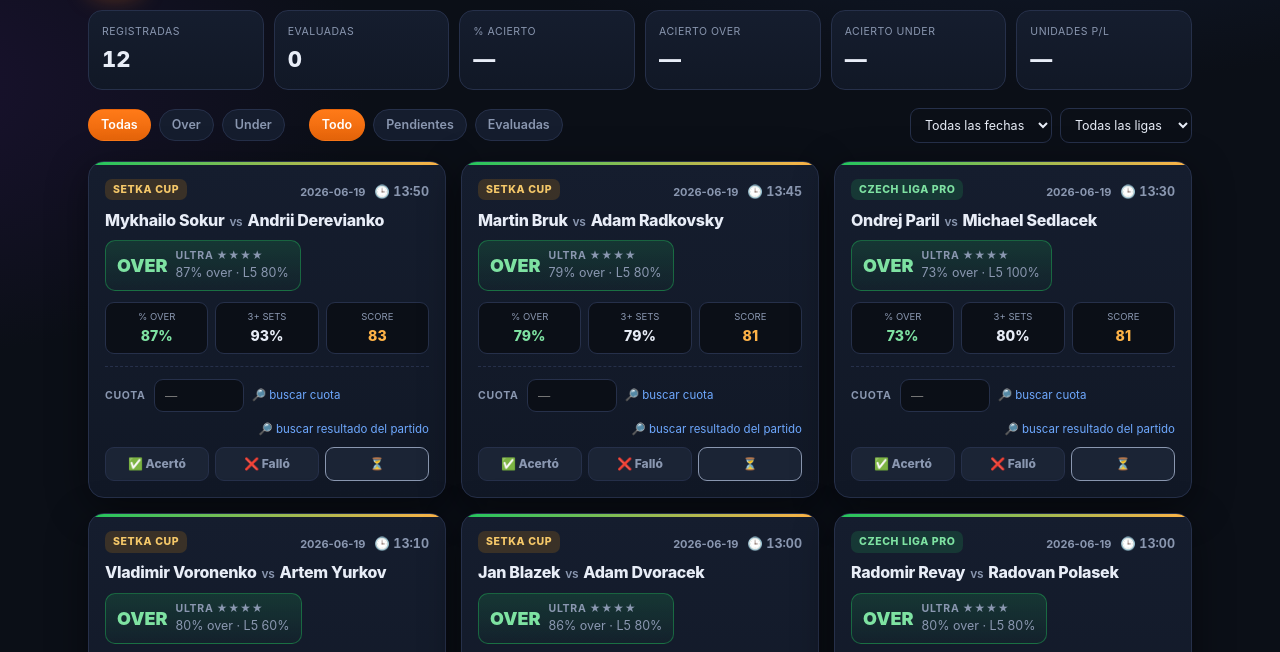
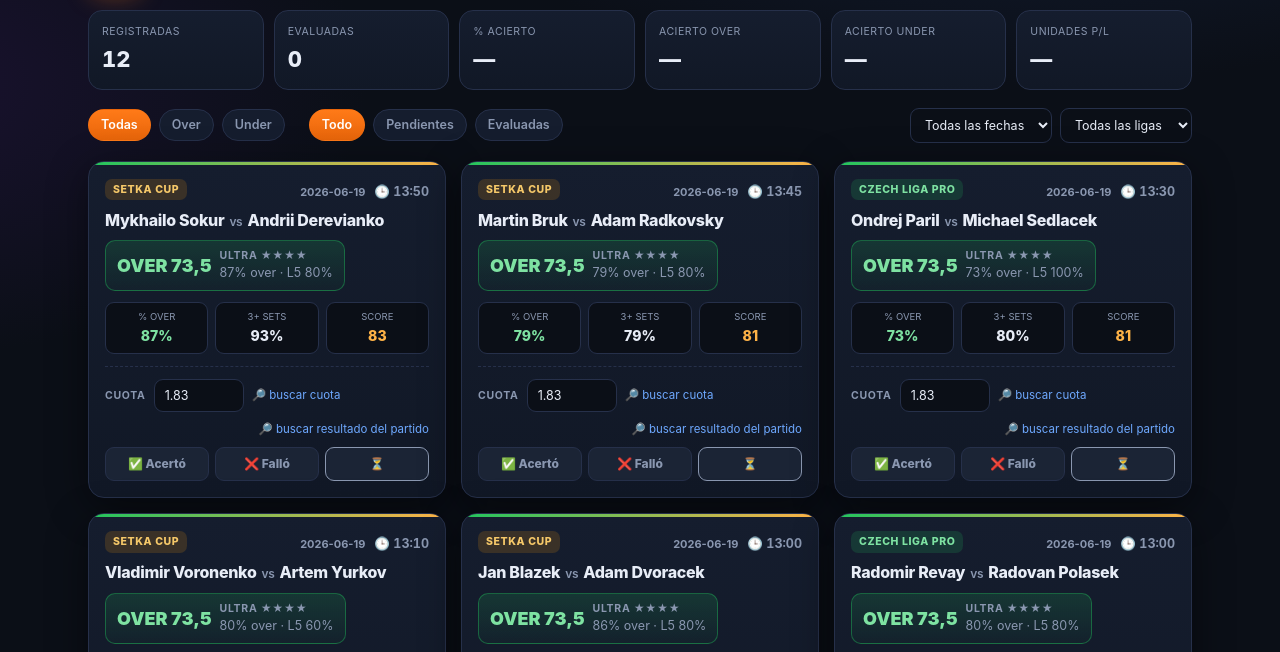
Before and after one commit to serch55/ttedge, a website: page public/index.html in a window 1280 px wide. Shown: the part 95-747 px from the top of the page. Drawn offline with Linux system fonts and the light colour scheme.

Commit message:
Add files via upload

```diff
--- a/public/index.html
+++ b/public/index.html
@@ -134,7 +134,7 @@ function stats(rows){
     const x=track[d.id]; if(!x) continue;
     if(x.result==='win'){ win++; d.type==='over'?oWin++:uWin++; }
     else if(x.result==='loss'){ loss++; d.type==='over'?oLoss++:uLoss++; }
-    const odd=parseFloat(x.odds);
+    const odd=parseFloat(x.odds)||1.83;  // cuota fija por defecto 1.83
     if((x.result==='win'||x.result==='loss') && odd>1){ staked++; units += x.result==='win'?(odd-1):-1; }
   }
   const graded=win+loss;
@@ -155,8 +155,9 @@ function renderKpis(){
     <div class="kpi"><div class="k">Unidades P/L</div><div class="v ${s.units>0?'pos':s.units<0?'neg':''}">${s.staked?((s.units>=0?'+':'')+s.units.toFixed(2)):'—'}</div></div>`;
 }
 
-function searchURL(d){ return 'https://www.google.com/search?q='+encodeURIComponent(`${d.home} ${d.away} table tennis over under odds`); }
-function resultURL(d){ return 'https://www.google.com/search?q='+encodeURIComponent(`${d.home} ${d.away} table tennis result score`); }
+// Enlaces que llevan a betsapi (mismo sitio para resultado y cuotas), buscando por los nombres.
+function searchURL(d){ return 'https://www.google.com/search?q='+encodeURIComponent(`betsapi ${d.home} ${d.away} cuotas`); }
+function resultURL(d){ return 'https://www.google.com/search?q='+encodeURIComponent(`betsapi ${d.home} ${d.away} resultado`); }
 
 function render(){
   renderKpis();
@@ -168,7 +169,7 @@ function render(){
   g.innerHTML=rows.map(d=>{
     const isU=d.type==='under', col=isU?'var(--amber)':'#7ee2a2';
     const x=track[d.id]||{result:'pending',odds:''};
-    const odd=parseFloat(x.odds);
+    const odd=parseFloat(x.odds)||1.83;  // cuota fija por defecto 1.83
     let pl='';
     if((x.result==='win'||x.result==='loss')&&odd>1){ const u=x.result==='win'?(odd-1):-1; pl=`<span class="pl ${u>=0?'pos':'neg'}">${u>=0?'+':''}${u.toFixed(2)} u</span>`; }
     return `<div class="card ${isU?'under':''} ${x.result==='win'?'win':x.result==='loss'?'loss':''}">
@@ -178,7 +179,7 @@ function render(){
       </div>
       <div class="players">${d.home}<span class="vs">vs</span>${d.away}</div>
       <div class="pick ${isU?'under':'over'}">
-        <span class="big">${isU?'UNDER':'OVER'}</span>
+        <span class="big">${isU?'UNDER':'OVER'} 73,5</span>
         <div><div class="lbl">Ultra ★★★★</div>
         <div style="font-size:12.5px;color:var(--mut)">${d.pct}% ${isU?'under':'over'}${d.l5!=null?` · L5 ${d.l5}%`:''}</div></div>
       </div>
@@ -190,7 +191,7 @@ function render(){
       <div class="track">
         <div class="oddsrow">
           <span class="lbl">Cuota</span>
-          <input type="number" step="0.01" placeholder="—" value="${x.odds||''}" onchange="setOdds('${d.id}',this.value)">
+          <input type="number" step="0.01" placeholder="1.83" value="${x.odds||'1.83'}" onchange="setOdds('${d.id}',this.value)">
           <a class="searchlink" href="${searchURL(d)}" target="_blank" rel="noopener">🔎 buscar cuota</a>
           ${pl}
         </div>
```
